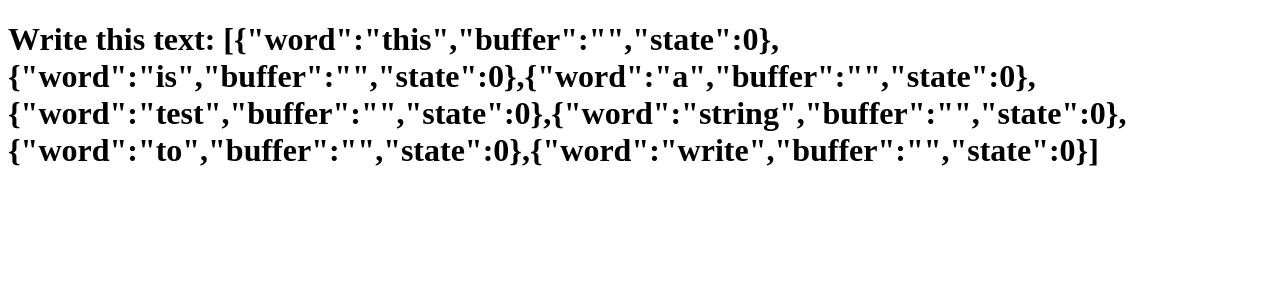
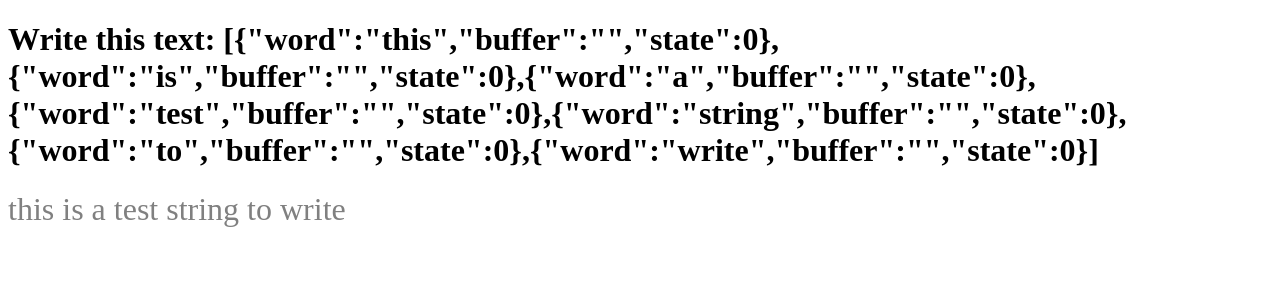
Before and after one commit to filipton/keyracer, a SvelteKit app in the folder frontend/: page / in a window 1280 px wide. Shown: the top 300 px of the page. Built offline with nearby package versions, Linux system fonts and the light colour scheme.

Commit message:
feat: wooo working colors

```diff
--- a/frontend/src/routes/+page.svelte
+++ b/frontend/src/routes/+page.svelte
@@ -1,6 +1,4 @@
 <script lang="ts">
-	import { onMount } from 'svelte';
-
 	enum WordState {
 		NotStarted,
 		PartiallyCorrect,
@@ -16,10 +14,7 @@
 
 	let currentBuffer: BufferedWord[];
 	let currentWordIndex: number = 0;
-
-	onMount(() => {
-		currentBuffer = stringToWords('this is a test string to write');
-	});
+	currentBuffer = stringToWords('this is a test string to write');
 
 	function onKeyDown(event: KeyboardEvent) {
 		console.log(event);
@@ -31,6 +26,10 @@
 			if (event.key === 'Backspace') {
 				currentBuffer[currentWordIndex].buffer = currentWord.buffer.slice(0, -1);
 			} else if (event.key === ' ') {
+				if (currentWord.buffer !== currentWord.word) {
+					currentBuffer[currentWordIndex].state = WordState.Incorrect;
+				}
+
 				currentWordIndex++;
 			} else {
 				currentBuffer[currentWordIndex].buffer += event.key;
@@ -49,6 +48,13 @@
 		return buffered.buffer.length == buffered.word.length
 			? WordState.Correct
 			: WordState.PartiallyCorrect;
+	}
+
+	function getWordColor(buffered: BufferedWord): string {
+		if (buffered.state === WordState.Incorrect) return 'color: red';
+		if (buffered.state === WordState.NotStarted) return 'color: gray';
+
+		return 'color: black';
 	}
 
 	function stringToWords(text: string): BufferedWord[] {
@@ -72,3 +78,9 @@
 <svelte:body on:keydown={onKeyDown} />
 
 <h1>Write this text: {JSON.stringify(currentBuffer)}</h1>
+
+<div style="font-size: xx-large;">
+	{#each currentBuffer as buffered}
+		<span style={getWordColor(buffered)}>{buffered.word} </span>
+	{/each}
+</div>
```
